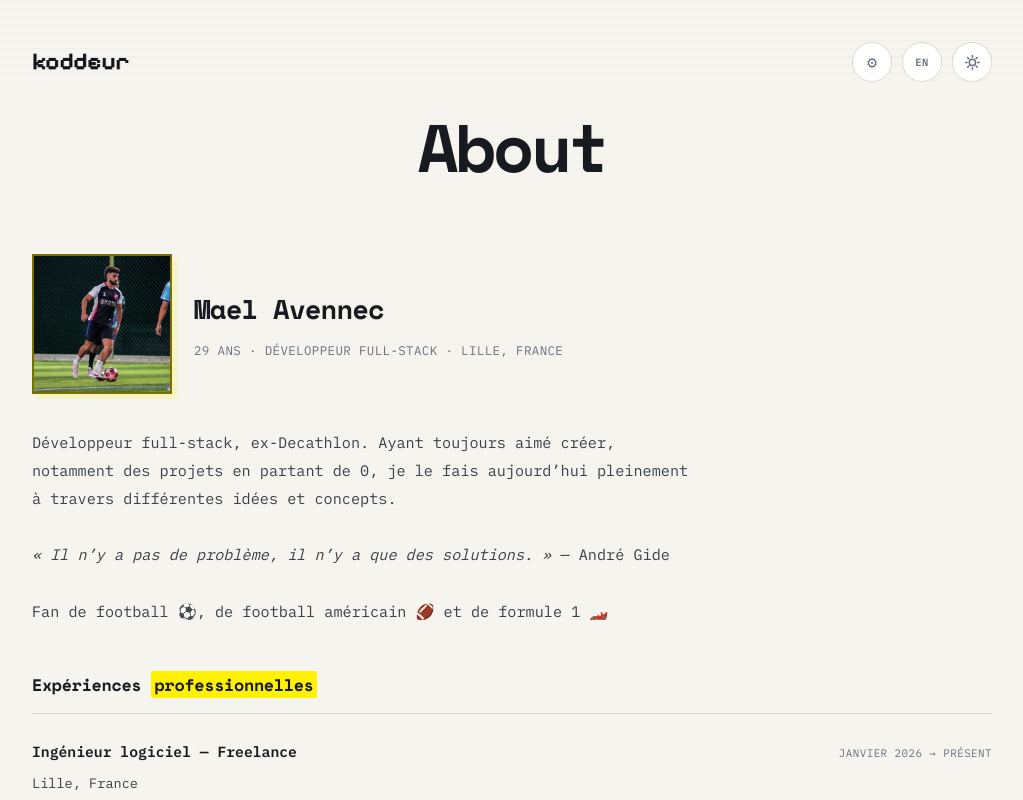
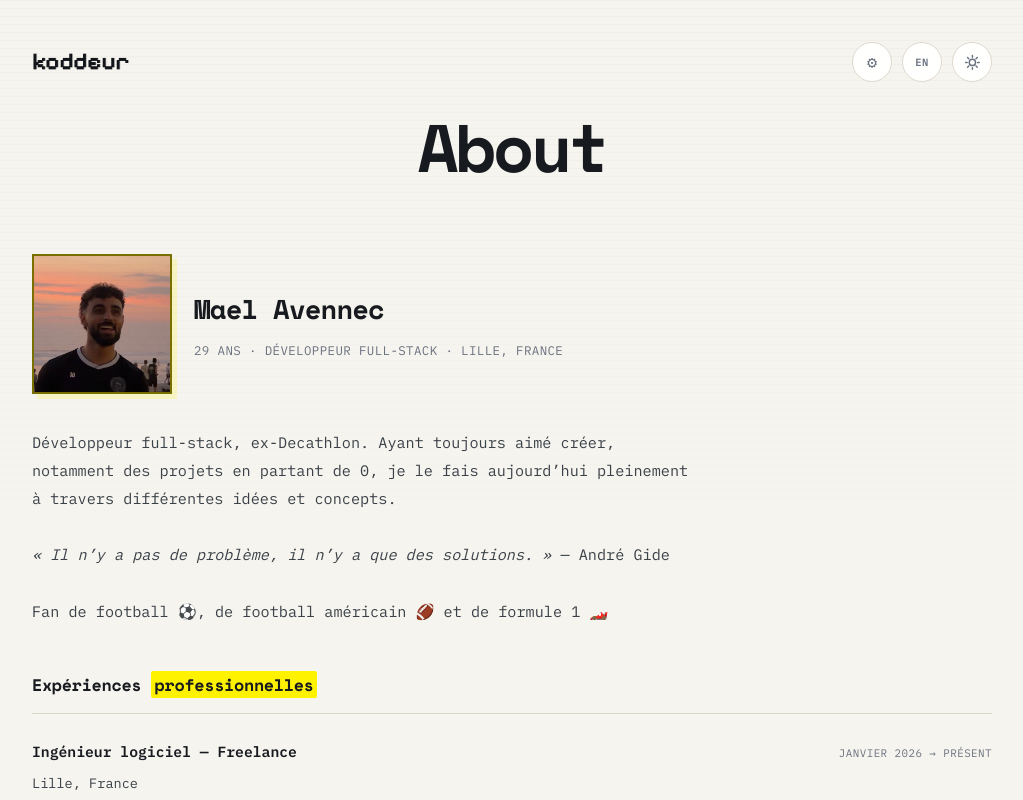
Before and after one commit to koddeur/koddeur-website, a Next.js app: page /about in a window 1280 px wide. Shown: the top 800 px of the page, without its empty margins (128-1151 px from the left). Built offline with nearby package versions, Linux system fonts and the light colour scheme.

Commit message:
About: new profile photo

```diff
--- a/components/about-photo.tsx
+++ b/components/about-photo.tsx
@@ -9,10 +9,10 @@ export function AboutPhoto() {
   return (
     <>
       <button type="button" className="about-photo" onClick={() => dialogRef.current?.showModal()} aria-label="Agrandir la photo">
-        <Image src="/mael-football.jpg" alt="Mael Avennec" width={280} height={280} />
+        <Image src="/mael-beach.jpg" alt="Mael Avennec" width={280} height={280} />
       </button>
       <dialog ref={dialogRef} className="photo-lightbox" onClick={() => dialogRef.current?.close()}>
-        <Image src="/mael-football.jpg" alt="Mael Avennec" width={1600} height={1600} sizes="min(90vw, 90vh)" />
+        <Image src="/mael-beach.jpg" alt="Mael Avennec" width={533} height={533} sizes="min(90vw, 90vh)" />
       </dialog>
     </>
   );
```
Also changed, not shown: public/mael-beach.jpg (added), public/mael-football.jpg (deleted).
